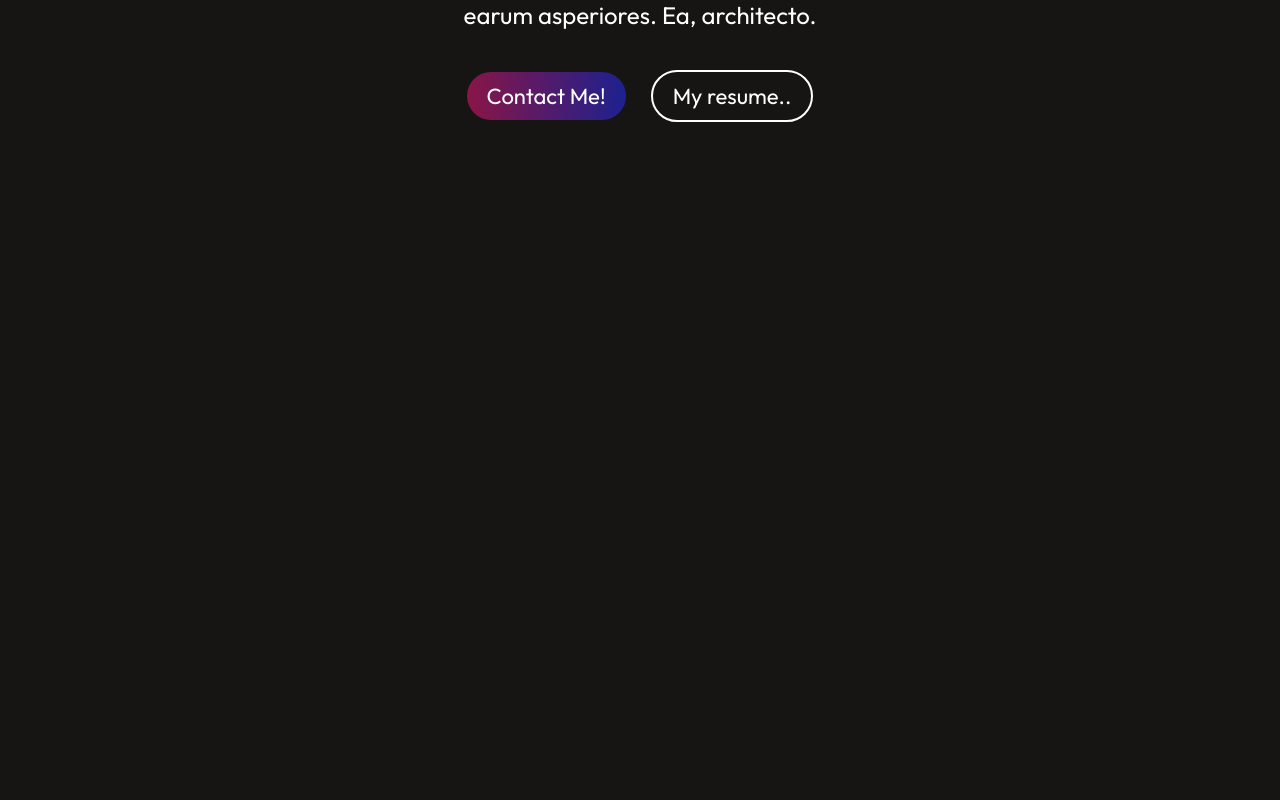
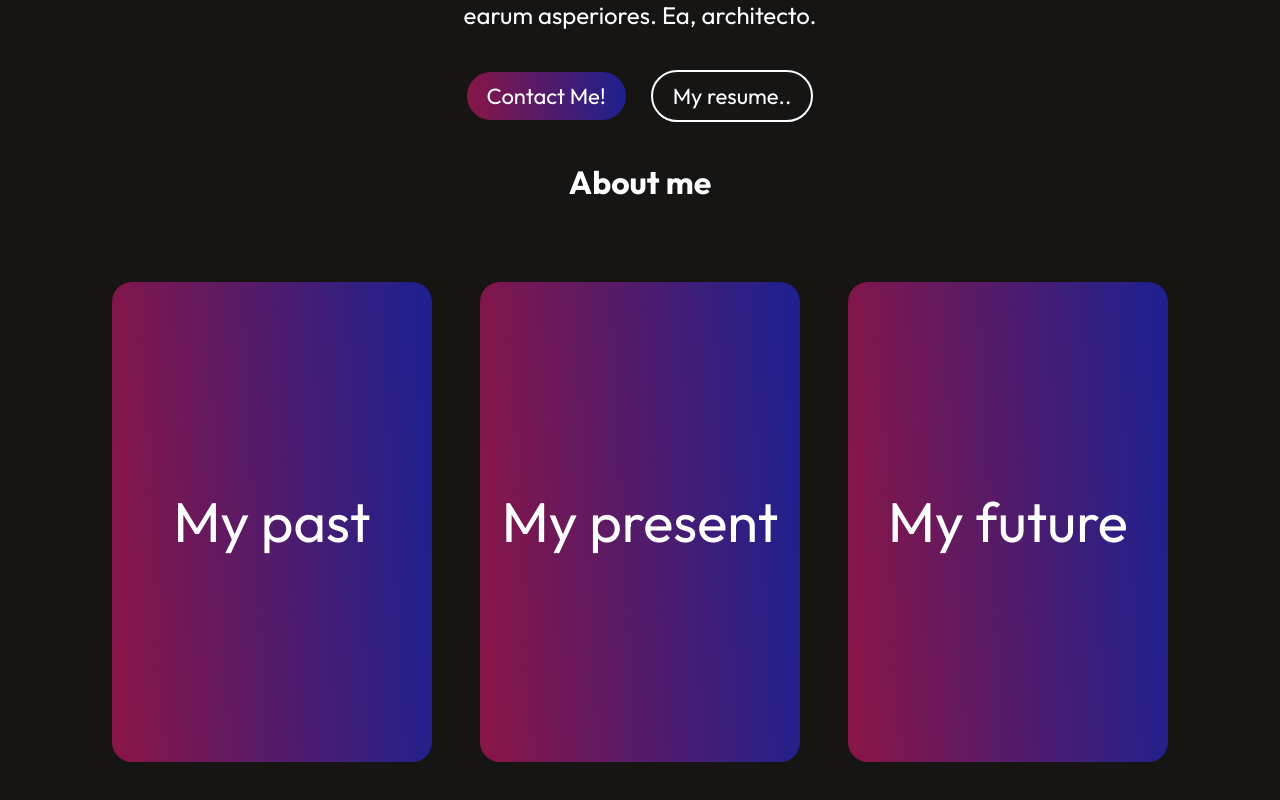
Before and after one commit to tomasban1/portfolio-react, a React (Vite) app: page / in a window 1280 px wide. Shown: the part 598-1398 px from the top of the page. Before the commit the page ends 800 px from the top, so only its background shows below. Built offline with nearby package versions, Linux system fonts and the light colour scheme.

Commit message:
aboutMe cards

```diff
--- a/src/App.jsx
+++ b/src/App.jsx
@@ -1,5 +1,6 @@
 
 import './App.css'
+import { AboutMe } from './components/about-me/AboutMe'
 import { Header } from './components/header/Header'
 import { Hero } from './components/hero/Hero'
 
@@ -11,6 +12,7 @@ function App() {
     <>
       <Header />
       <Hero />
+      <AboutMe />
     </>
   )
 }
--- /dev/null
+++ b/src/components/about-me/AboutMe.jsx
@@ -0,0 +1,29 @@
+
+import { aboutMeData } from '../data/aboutMeData';
+import styles from './AboutMe.module.css';
+
+
+export function AboutMe(){
+    return (
+        <div className={styles.about}>
+            <div style={{marginTop:40}}>
+                <h1>About me</h1>
+            </div>
+            <div className={styles.section}>
+                {aboutMeData.map((item, index) =>
+                <div key={index} className={styles.card}>
+                    <div className={`${styles.cardSide} ${styles.cardFront}`}>{item.cardName}</div>
+                    <div className={`${styles.cardSide} ${styles.cardBack}`}>
+                        <ul className={styles.list}>
+                            <li>{item.item1}</li>
+                            <li>{item.item2}</li>
+                            <li>{item.item3}</li>
+                            <li>{item.item4}</li>
+                            <li>{item.item5}</li>
+                        </ul>
+                    </div>
+                </div>)}
+            </div>
+        </div>
+    );
+}
--- /dev/null
+++ b/src/components/about-me/AboutMe.module.css
@@ -0,0 +1,85 @@
+*{
+    font-family: 'outfit';
+}
+
+.about{
+    display: flex;
+    flex-direction: column;
+    align-items: center;
+}
+
+.section {
+    color: white;
+    min-height: 80vh;
+    padding: 3rem;
+
+    display: flex;
+    flex-wrap: wrap;
+    align-items: center;
+    justify-content: center;
+    gap: 3rem;
+}
+
+.card {
+    height: 30rem;
+    width: 20rem;
+
+    position: relative;
+    perspective: 150rem;
+}
+
+.cardSide {
+    height: 30rem;
+    width: 20rem;
+    border-radius: 20px;
+    position: absolute;
+    top: 0;
+    left: 0;
+    backface-visibility: hidden;
+    display: flex;
+    align-items: center;
+    justify-content: center;
+    font-size: 20px;
+
+    transition: all 0.8s ease;
+
+}
+
+.cardFront {
+    font-size: 3.5rem;
+    background: linear-gradient(267deg, #1c2190 0.36%, #8c1544 102.06%);
+    background-color: crimson;
+}
+
+.cardBack {
+
+    background-color: black;
+    transform: rotateY(180deg);
+    display: flex;
+        flex-direction: column;
+        justify-content: center;
+    background: linear-gradient(267deg, black 10.36%, #8c1544 102.06%);
+        justify-content: flex-start;
+
+}
+
+
+.card:hover, .card:hover .cardFront {
+    transform: rotateY(-180deg);
+}
+
+.card:hover, .card:hover .cardBack {
+    transform: rotateY(0);
+
+}
+
+
+.list{
+    display: flex;
+    flex-direction: column;
+    justify-content: center;
+    color: black;
+    padding: 25px;
+    gap: 25px;
+
+}
--- /dev/null
+++ b/src/components/data/aboutMeData.js
@@ -0,0 +1,26 @@
+export const aboutMeData = [
+    {
+        cardName: 'My past',
+        item1: 'Ex - border guard',
+        item2: 'Ex - officer of public security service',
+        item3: 'Transported prisoners between prisons',
+        item4: 'Traveled and worked in a foreign country',
+        item5: 'From my past as an officer I bring punctuality, serious view at work, as well as respect for myself and others',
+    },
+    {
+        cardName: 'My present',
+        item1: 'Currently studying IT in the Baltic Institute of Technology',
+        item2: 'While studying, I got some experience with: HTML, CSS, Javascript, ReactJs, ExpressJs and MySQL',
+        item3: 'This is a university program, compressed to only 6 months',
+        item4: 'Studies will be finnished after 27th of september, 2024',
+        item5: 'Have exellent english skills in speaking, as well as in writing',
+    },
+    {
+        cardName: 'My future',
+        item1: "Hope to find a job in the field that I'm currently studying",
+        item2: 'Want to contribute to real projects, and in that way improve my knowledge and skils every day',
+        item3: 'My goal is to continue challenging myself in every area of my life',
+        item4: 'Hope to work in a friendly enviroment',
+        item5: 'Hope to have career oportunities',
+    },
+]
```
